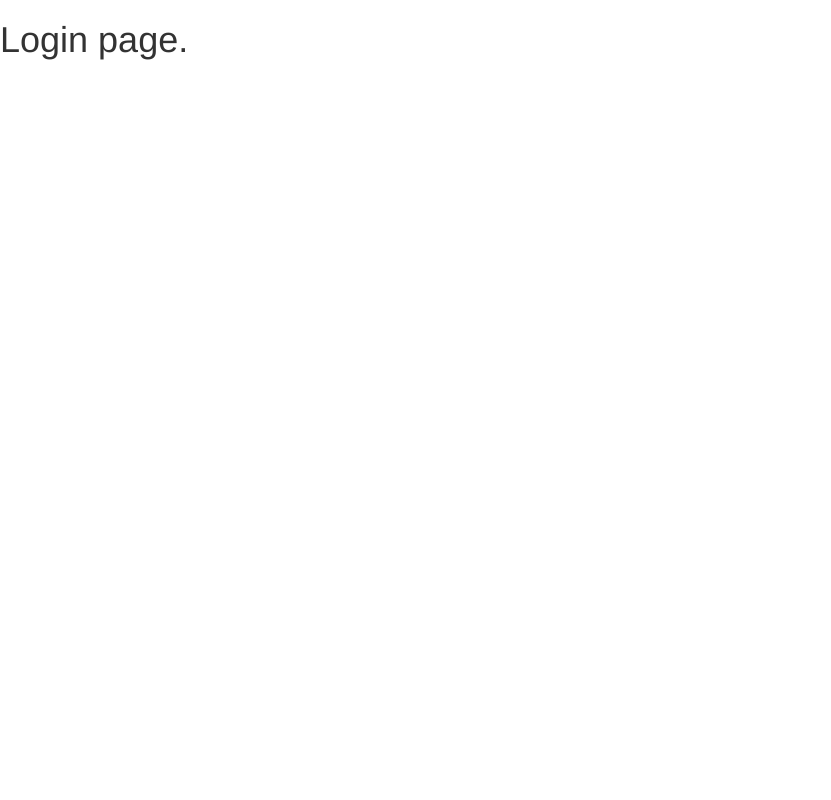
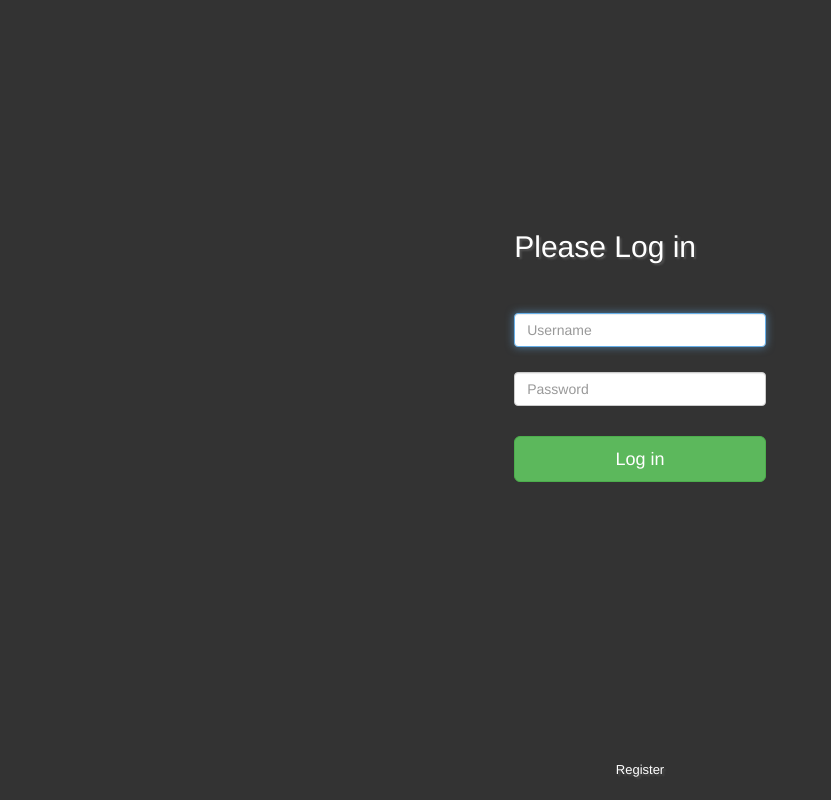
Before and after one commit to KarolBorecki/social-school, a Django app: page /login/ in a window 1280 px wide. Before the commit the part shown is almost empty. Shown: the whole page, without its empty margins (0-831 px from the left). Run offline with Django 3.2, Linux system fonts and the light colour scheme; some libraries are stand-ins or nearby versions.

Commit message:
Update accounts' templates

```diff
--- a/accounts/templates/accounts/login.html
+++ b/accounts/templates/accounts/login.html
@@ -1,7 +1,30 @@
 {% extends "accounts/base.html" %}
+{% load static %}
 
-{% block title_block %}Log In{% endblock title_block %}
+{% block title_block %}Register{% endblock title_block %}
+
+{% block head_block %}
+  <link rel="stylesheet" type="text/css" href="{% static 'accounts_style.css' %}"/>
+{% endblock head_block %}
 
 {% block body_block %}
-    <h1>Login page.</h1>
+  <div class="form container">
+    <form class="form-signin" method="post">
+      {% csrf_token %}
+
+      <h2 class="form-signin-heading space">Please Log in </h2>
+
+      <label for="inputUsername" class="sr-only">Username</label>
+      <input type="text" id="inputUsername" class="form-control" name="username" placeholder="Username" required autofocus>
+
+      <label for="inputPassword" class="sr-only">Password</label>
+      <input type="password" id="inputPassword" class="form-control" name="password" placeholder="Password" required>
+
+      <button class="btn btn-lg btn-block btn-success button" type="submit">Log in</button>
+
+      <p align="center" class="info footer">
+        <a href="{% url 'accounts:register' %}">Register</a>
+      </p>
+    </form>
+  </div>
 {% endblock body_block %}
--- a/accounts/templates/accounts/register.html
+++ b/accounts/templates/accounts/register.html
@@ -4,7 +4,7 @@
 {% block title_block %}Register{% endblock title_block %}
 
 {% block head_block %}
-  <link rel="stylesheet" type="text/css" href="{% static 'registration_style.css' %}"/>
+  <link rel="stylesheet" type="text/css" href="{% static 'accounts_style.css' %}"/>
 {% endblock head_block %}
 
 {% block body_block %}
@@ -26,7 +26,7 @@
       <button class="btn btn-lg btn-block btn-success button" type="submit">Sign up</button>
 
       <p align="center" class="info footer">
-        <a href="#">Login</a>
+        <a href="{% url 'accounts:login' %}">Login</a>
       </p>
     </form>
   </div>
```
